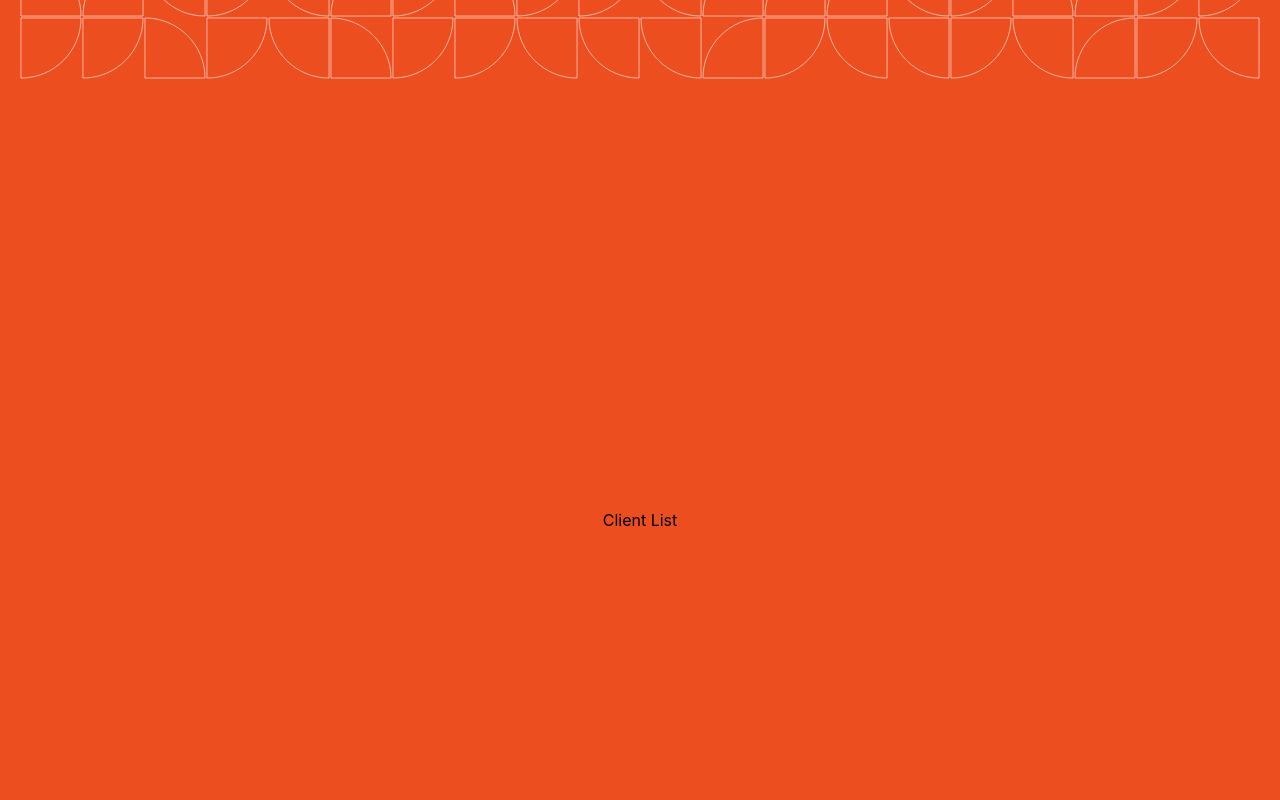
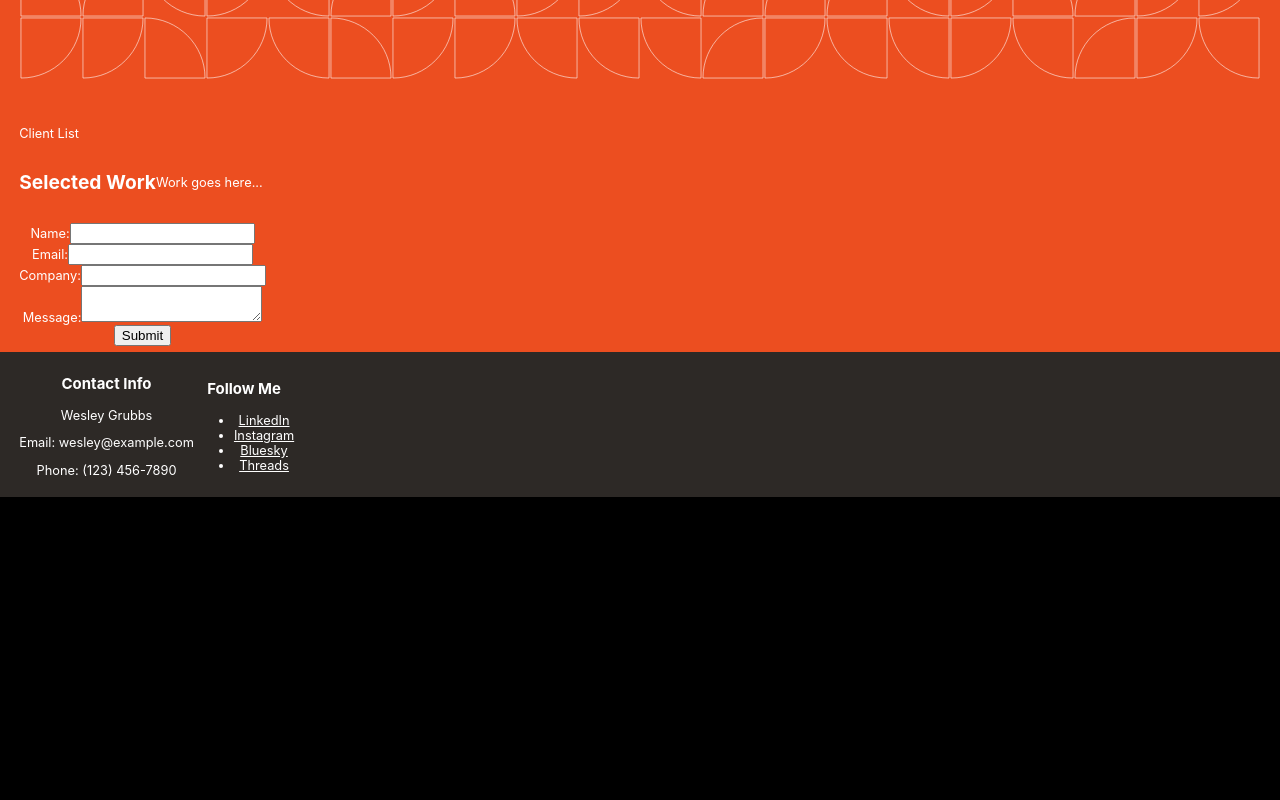
Before and after one commit to wesgrubbs/wesgrubbs.github.io, a React (Create React App) app: page / in a window 1280 px wide. Shown: the part 680-1480 px from the top of the page. After the commit the page ends 1177 px from the top, so only its background shows below. Built offline with nearby package versions, Linux system fonts and the light colour scheme.

Commit message:
Small refinements
Getting sections ready for further development.

```diff
--- a/src/Components/Clients/index.js
+++ b/src/Components/Clients/index.js
@@ -2,7 +2,7 @@ import React from "react";
 import "./styles.scss";
 
 const Clients = () => {
-  return <div className="Body">Client List</div>;
+  return <div className="Clients">Client List</div>;
 };
 
 export default Clients;
--- a/src/Components/Clients/styles.scss
+++ b/src/Components/Clients/styles.scss
@@ -10,5 +10,4 @@
     //font-family: $pt_sans; //will be neue
     font-weight: $regular;
     width: 100%;
-
 }
--- a/src/Components/Footer/index.js
+++ b/src/Components/Footer/index.js
@@ -1,9 +1,9 @@
 import React from "react";
-//import "./styles.scss";
+import "./styles.scss";
 
 const Footer = () => {
   return (
-    <footer className="footer">
+    <footer className="Footer">
       <div className="footer-column">
         <h3>Contact Info</h3>
         <p>Wesley Grubbs</p>
```
